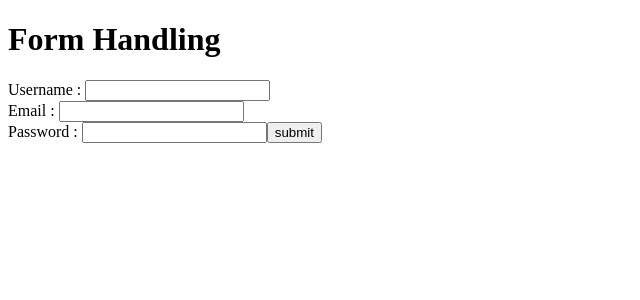
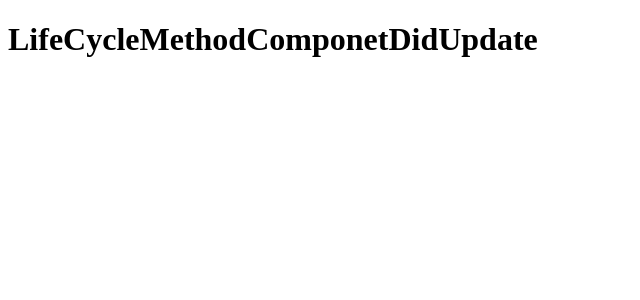
Before and after one commit to kartik9433/ReactjsProgress, a React (Vite) app: page / in a window 1280 px wide. Shown: the top 300 px of the page, without its empty margins (0-640 px from the left). Built offline with nearby package versions, Linux system fonts and the light colour scheme.

Commit message:
life cyle method

```diff
--- a/src/App.css
+++ b/src/App.css
@@ -1,9 +1,5 @@
 .container{
-    display: flex;
+
     align-items: center;
     justify-content: center;
-    height: 200px;
-    width: 200px;
-    background-color: blue;
-    color: black;
 }
--- a/src/App.jsx
+++ b/src/App.jsx
@@ -1,13 +1,20 @@
-import React from 'react'
-import Form from './Form'
+import React, { Component } from 'react'
 
-function App() {
-  return (
-    <div>
-      <h1>Form Handling</h1>
-      <Form/>
-    </div>
-  )
+export default class App extends Component {
+  constructor(){
+    super();
+    console.log("constructor");
+  }
+   componentDidMount(){
+    console.log("component did Mount");
+   }
+
+  render() {
+          console.log("main method");
+    return (
+      <div className="container">
+         <h1>LifeCycleMethodComponetDidUpdate</h1>
+      </div>
+    )
+  }
 }
-
-export default App
--- a/src/main.jsx
+++ b/src/main.jsx
@@ -4,7 +4,5 @@ import './index.css'
 import App from './App.jsx'
 
 createRoot(document.getElementById('root')).render(
-  <StrictMode>
     <App />
-  </StrictMode>
 )
```
Also changed, not shown: src/RenderMethod.jsx (added, +12 -0 lines), src/User.jsx (+9 -7 lines).
